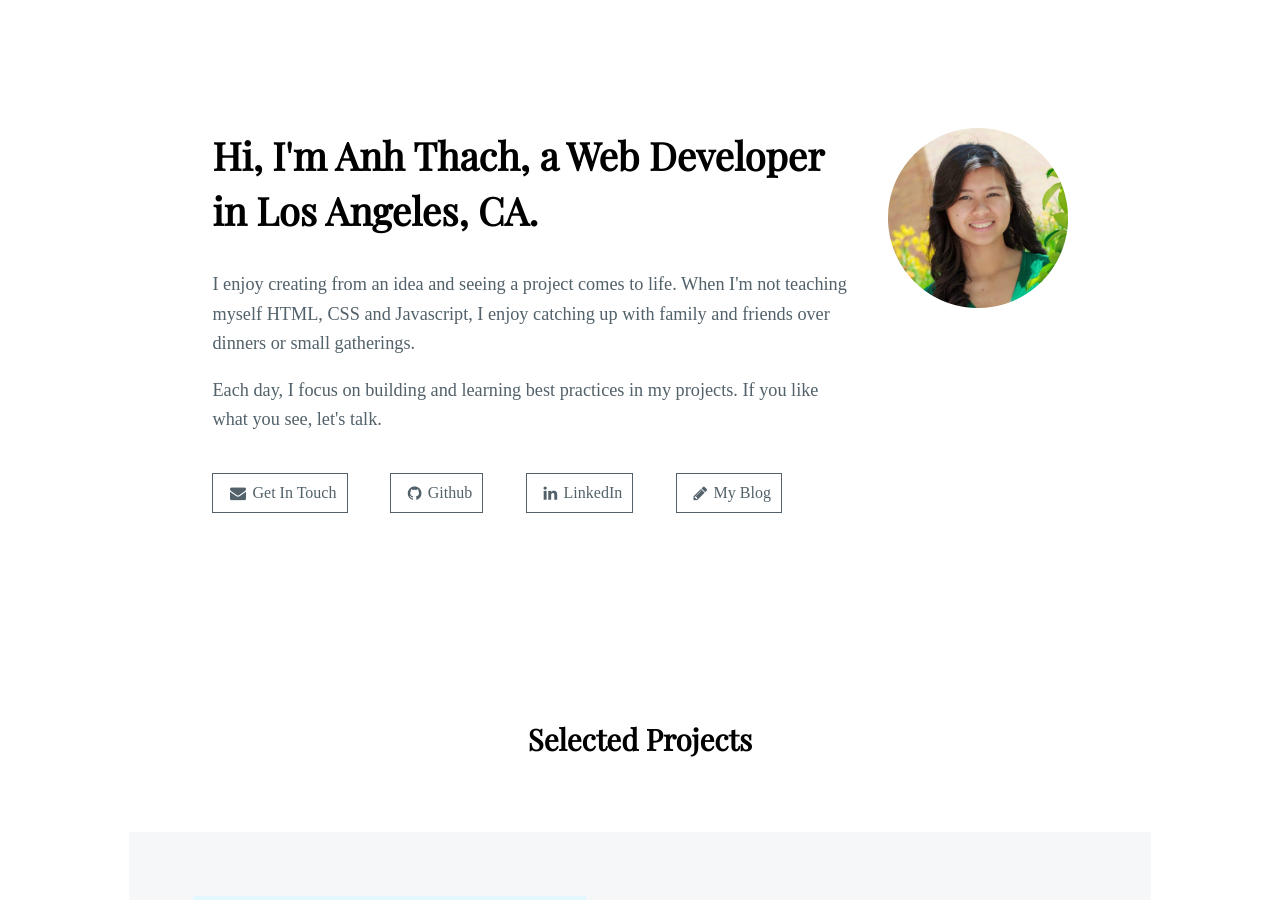
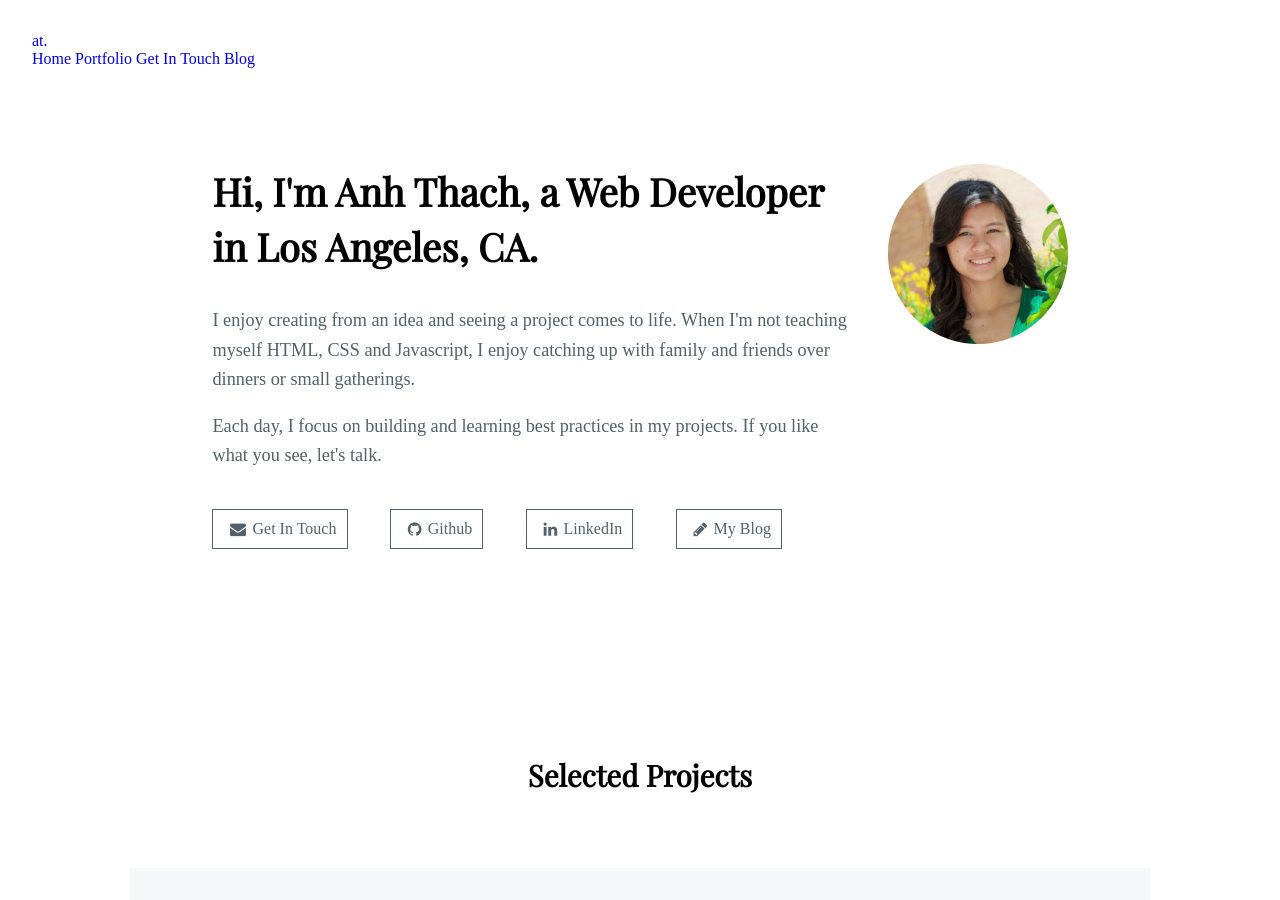
Before and after one commit to windan11/windan11.github.io, a Jekyll site: the page built from index.html, in a window 1280 px wide and 900 px high. Built offline with Jekyll 4.4.1, drawn with Linux system fonts in a browser that asks for light colours; some web fonts are replaced.

Commit message:
add navbar and logo

```diff
--- a/_layouts/default.html
+++ b/_layouts/default.html
@@ -10,7 +10,18 @@
 			<link rel="stylesheet" href="https://cdnjs.cloudflare.com/ajax/libs/font-awesome/4.7.0/css/font-awesome.min.css">
 		</head>
 		<body>
+			<header id="navbar">
+				<a class="logo" href="index.html" >at.</a>
+				<nav>
+					<a class="nav-link" href="#home">Home</a>
+					<a class="nav-link" href="index.html#portfolio">Portfolio</a>
+					<a class="nav-link" href="index.html#contact">Get In Touch</a>
+					<a class="nav-link" href="https://www.anthach.xyz/blog">Blog</a>
+				</nav>
+			</header>
+
 			<a id="home"></a>
+
 			<div class="wrapper">
 
 				{{ content }}
```
